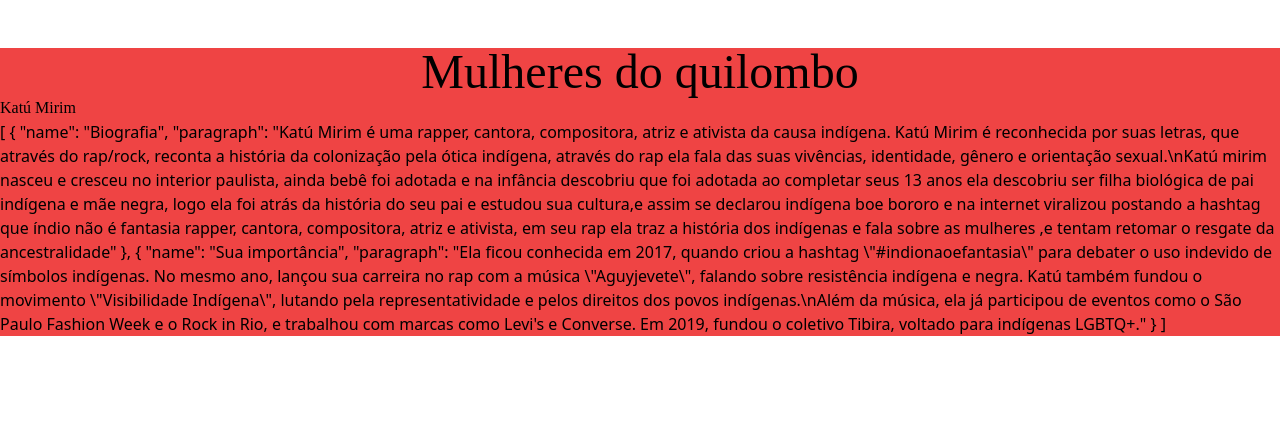
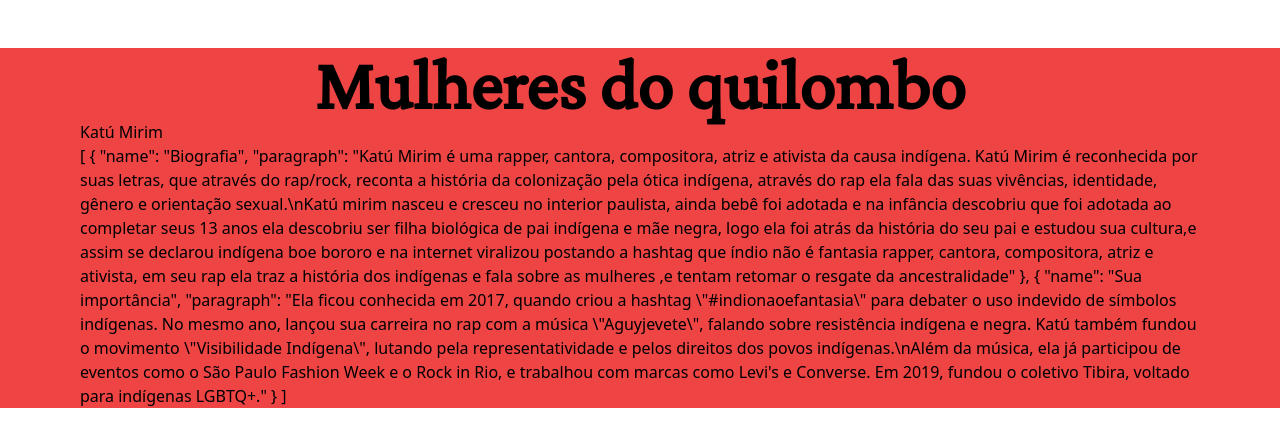
Before and after one commit to guisolv/mulheres-quilombo, a Nuxt app: page / in a window 1280 px wide. Shown: the top 446 px of the page. Built offline with nearby package versions, Linux system fonts and the light colour scheme.

Commit message:
Fonts on static pages

```diff
--- a/nuxt.config.ts
+++ b/nuxt.config.ts
@@ -2,9 +2,27 @@
 export default defineNuxtConfig({
   compatibilityDate: '2024-11-01',
   devtools: { enabled: true },
-  modules: ['@nuxt/eslint', '@nuxt/fonts', '@nuxtjs/tailwindcss'],
+  modules: ['@nuxt/eslint', '@nuxtjs/tailwindcss', '@nuxtjs/google-fonts'],
   tailwindcss: {
     exposeConfig: true,
     viewer: true
+  },
+  googleFonts: {
+    families: {
+      'Roboto Slab': {
+        wght: [300, 500, 600]
+      },
+      Inter: [400, 700],
+      'Josefin+Sans': true,
+      Raleway: {
+        wght: [100, 400],
+        ital: [100]
+      },
+      'Crimson Pro': {
+        wght: '200..900',
+        ital: '200..700',
+      }
+    }
   }
+
 })
--- a/package.json
+++ b/package.json
@@ -12,6 +12,7 @@
   "dependencies": {
     "@nuxt/eslint": "^1.2.0",
     "@nuxt/fonts": "^0.11.0",
+    "@nuxtjs/google-fonts": "^3.2.0",
     "@nuxtjs/tailwindcss": "^6.13.2",
     "eslint": "^9.23.0",
     "nuxt": "^3.16.1",
--- a/pages/index.vue
+++ b/pages/index.vue
@@ -9,19 +9,19 @@
 </script>
 
 <template>
-    <main class="bg-red-500">
-        <h1 class="text-5xl text-center mt-12">Mulheres do quilombo</h1>
+    <main class="bg-red-500 px-20">
+        <h1 class="text-7xl text-center mt-12">Mulheres do quilombo</h1>
 
 
         <WomanPage :woman="womans[0]" />
     </main>
 </template>
 
-<style>
+<style scoped>
 
 h1 {
-    font-family: Raleway, serif;
-    font-weight: 500;
+    font-family: Crimson Pro, serif;
+    font-weight: 600;
 }
 
 </style>
```
Also changed, not shown: 1 other file (tests, documents, lock files or other folders).
